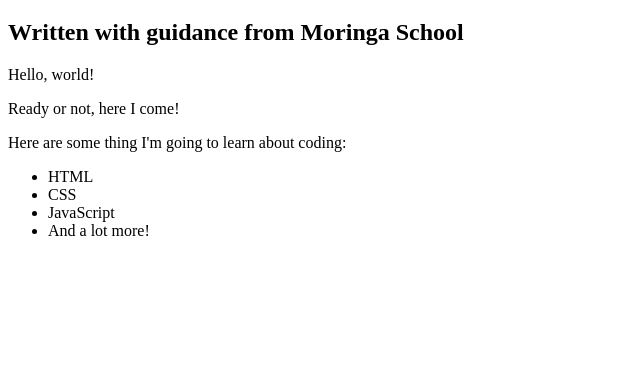
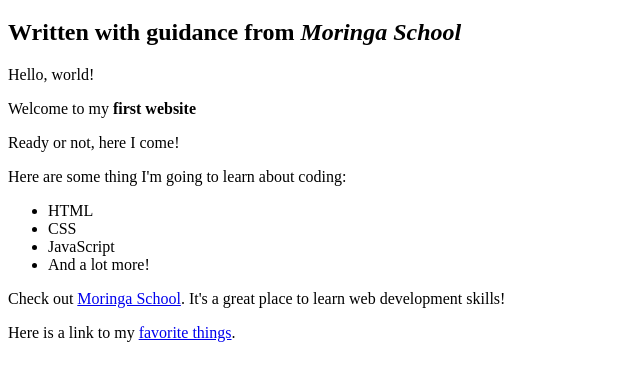
Before and after one commit to Tess-Gitundu/Hello.World, a plain HTML site: page my-first-website.html in a window 1280 px wide. Shown: the part 61-442 px from the top of the page, without its empty margins (0-640 px from the left). Drawn offline with Linux system fonts and the light colour scheme.

Commit message:
add my-first-website.html

```diff
--- a/my-first-website.html
+++ b/my-first-website.html
@@ -5,9 +5,10 @@
     </head>
     <body>
 <h1>My First Website</h1>
-<h2>Written with guidance from Moringa School</h2>
+<h2>Written with guidance from <em>Moringa School</em></h2>
 
 <p>Hello, world!</p>
+<p>Welcome to my <strong>first website</strong></p>
 <p>Ready or not, here I come!</p>
 
 <p>Here are some thing I'm going to learn about coding:</p>
@@ -18,4 +19,6 @@
     <li>And a lot more!</li>
   </ul>
  </body>
+ <p>Check out <a href="http://moringaschool.com/">Moringa School</a>. It's a great place to learn web development skills!</p>
+ <p>Here is a link to my <a href="my-favorite-things.html">favorite things</a>.</p>
 </html>
```
